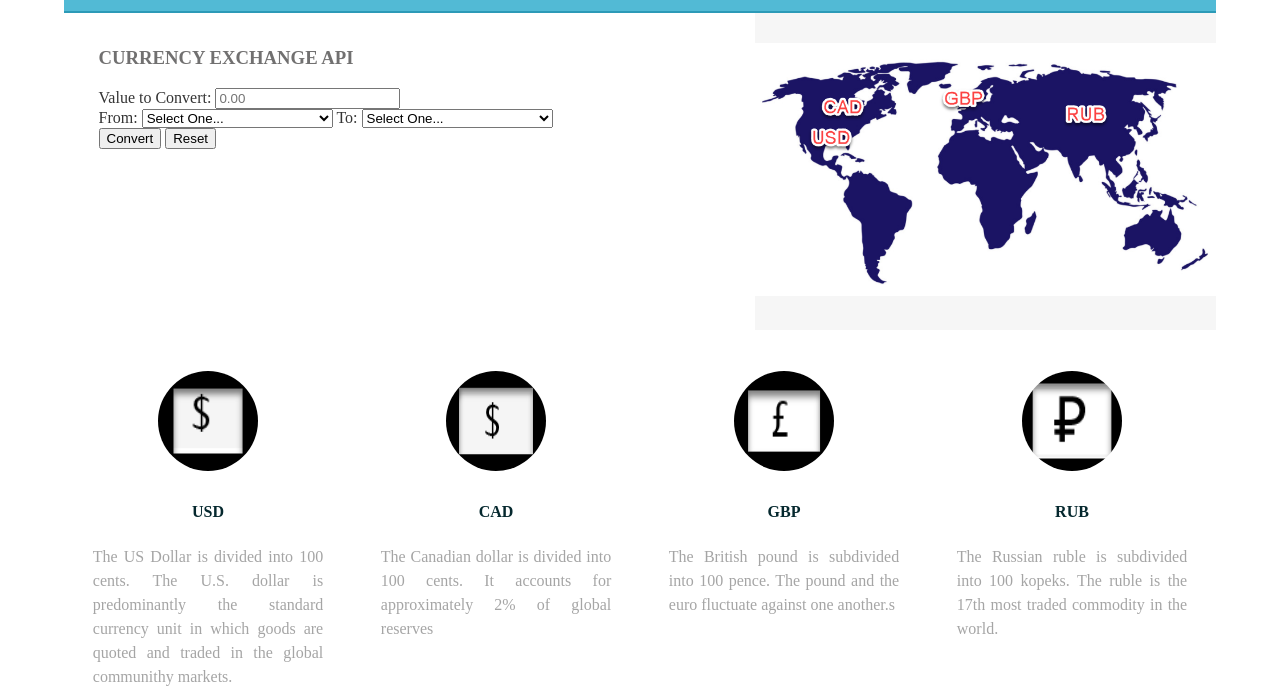
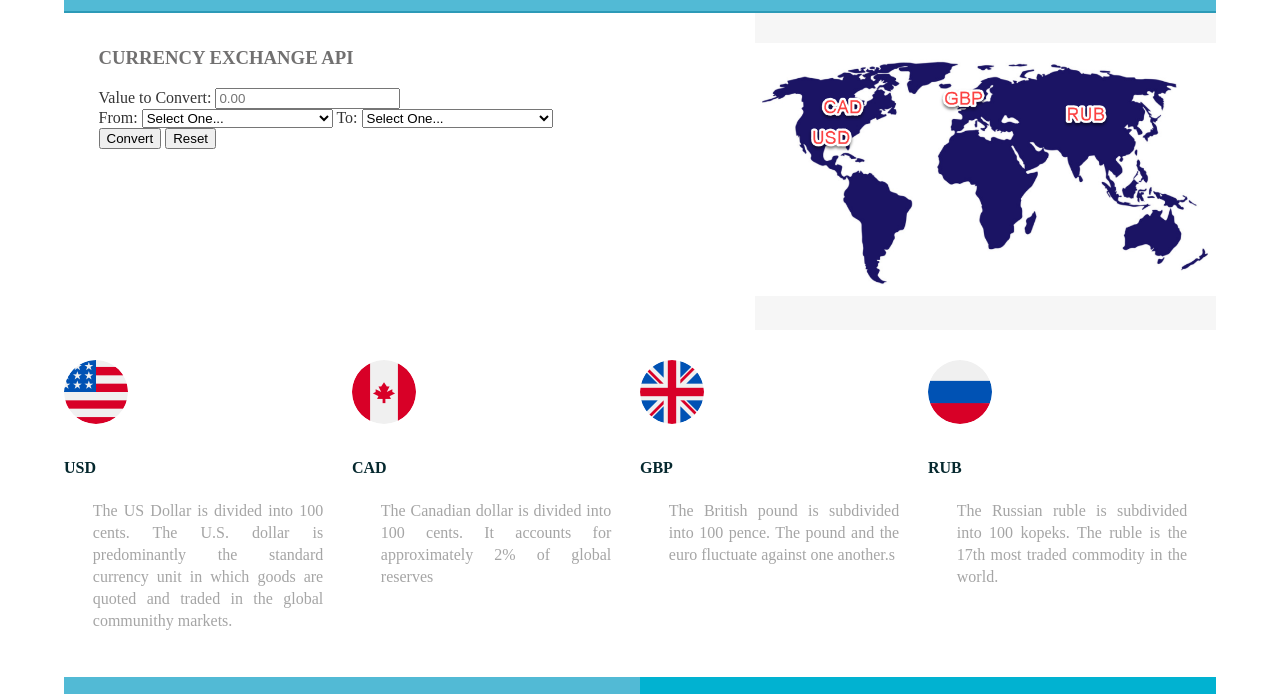
Before and after one commit to c0y01202/currency_exchange_site, a plain HTML site: page index.html in a window 1280 px wide. Shown: the part 89-783 px from the top of the page. Drawn offline with nearby package versions, Linux system fonts and the light colour scheme; no server answers.

Commit message:
stopping point. working on icons and import of google fonts

```diff
--- a/assets/style.css
+++ b/assets/style.css
@@ -39,7 +39,7 @@
     float: left;
     font-family: "Source Sans Pro";
     color: #a5a5a5;
-    line-height: 24px;
+    line-height: 22px;
     padding-top: 10px;
     padding-bottom: 10px;
     text-align: justify;
@@ -51,13 +51,18 @@
     margin-right: 0px;
 }
 
+.icon_align {
+    margin-bottom: 10px;
+    margin: 5px auto;
+}
+
 .row .columns p {
     padding-left: 10%;
     padding-right: 10%;
 }
 
 .container .columns h4 {
-    text-align: center;
+    align-content: center;
     color: #05282e;
 }
 
@@ -69,6 +74,7 @@
     clear: left;
     border-bottom: 2px solid #2c9ab7;
 }
+
 
 .left_article {
     background-color: #ffffff;
@@ -411,14 +417,12 @@ body {
 
 @media (min-width: 1001px) {}
 
-.thumbnail {
-    width: 100px;
+.icon_align {
     border-radius: 200px;
-    height: 100px;
     margin-left: auto;
 }
 
-.thumbnail_align {
+.icon_align {
     text-align: center;
 }
 
--- a/index.html
+++ b/index.html
@@ -6,6 +6,10 @@
     <meta http-equiv="X-UA-Compatible" content="IE=edge">
     <meta name="viewport" content="width=device-width, initial-scale=1">
     <title>International Currency Exchange Site</title>
+    <link rel="preconnect" href="https://fonts.googleapis.com">
+    <link rel="preconnect" href="https://fonts.gstatic.com" crossorigin>
+    <link href="https://fonts.googleapis.com/css2?family=Archivo+Narrow:wght@500&display=swap" rel="stylesheet">
+
     <link href="./assets/style.css" rel="stylesheet">
 
 </head>
@@ -95,25 +99,25 @@
         <div class="row">
 
             <div class="columns">
-                <p class="thumbnail_align"> <img src="assets/images/USD.png" alt="" class="thumbnail" /> </p>
+                <img src="./assets/images/united-states.png" class="icon_align" alt="usa flag icon"/>
                 <h4>USD</h4>
                 <p>The US Dollar is divided into 100 cents. The U.S. dollar is predominantly the standard currency unit in which goods are quoted and traded in the global communithy markets.</p>
             </div>
 
             <div class="columns">
-                <p class="thumbnail_align"> <img src="assets/images/CAD.png" alt="" class="thumbnail" /> </p>
+                <img src="./assets/images/canada.png" class="icon_align" alt="canada flag icon"/>
                 <h4>CAD</h4>
                 <p>The Canadian dollar is divided into 100 cents. It accounts for approximately 2% of global reserves</p>
             </div>
 
             <div class="columns">
-                <p class="thumbnail_align"> <img src="assets/images/GBP.png" alt="" class="thumbnail" /> </p>
+                <img src="./assets/images/united-kingdom.png" class="icon_align" alt="great britian flag icon"/>
                 <h4>GBP</h4>
                 <p>The British pound is subdivided into 100 pence. The pound and the euro fluctuate against one another.s </p>
             </div>
 
             <div class="columns">
-                <p class="thumbnail_align"> <img src="assets/images/RUB.png" alt="" class="thumbnail" /> </p>
+                <img src="./assets/images/russia.png" class="icon_align" alt="great britian flag icon"/>
                 <h4>RUB</h4>
                 <p>The Russian ruble is subdivided into 100 kopeks. The ruble is the 17th most traded commodity in the world.
                 </p>
```
Also changed, not shown: assets/images/canada.png (added), assets/images/russia.png (added), assets/images/united-kingdom.png (added), assets/images/united-states.png (added).
